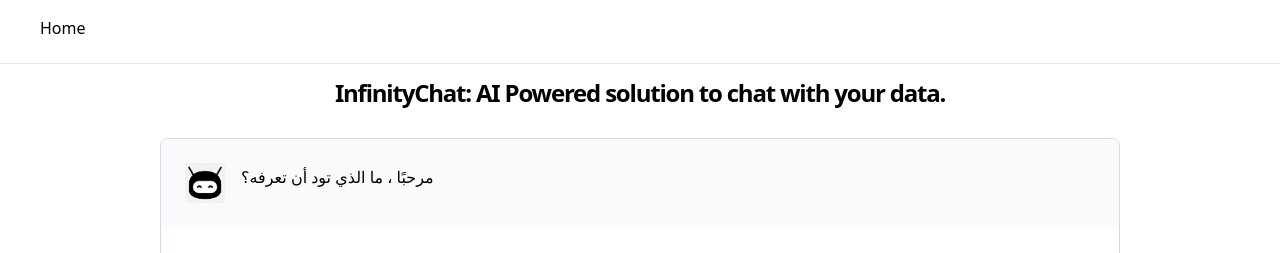
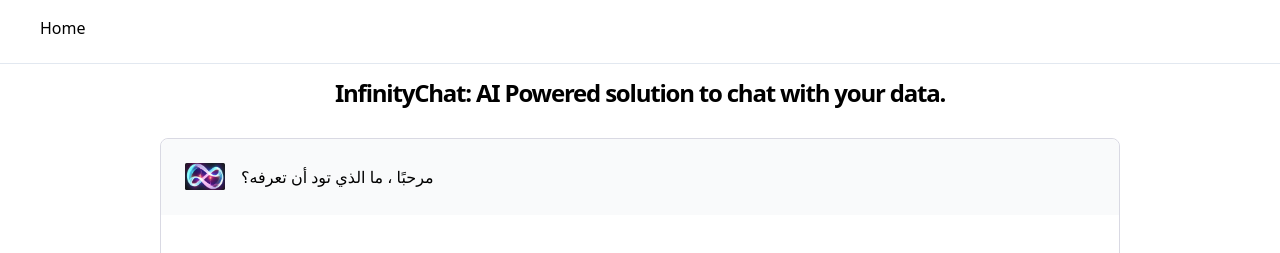
Before and after one commit to qadahtm/infinitychat, a Next.js app: page / in a window 1280 px wide. Shown: the top 253 px of the page. Built offline with nearby package versions, Linux system fonts and the light colour scheme.

Commit message:
update logo

```diff
--- a/pages/index.tsx
+++ b/pages/index.tsx
@@ -137,7 +137,7 @@
                     icon = (
                       <Image
                         key={index}
-                        src="/bot-image.png"
+                        src="/bot-logo.png"
                         alt="AI"
                         width="40"
                         height="40"
```
